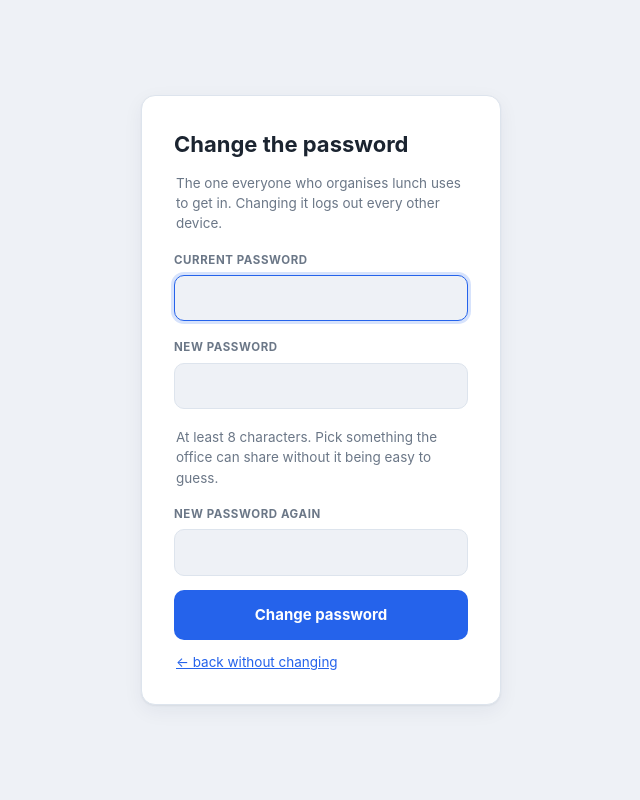
After one commit to milanbukovics/Lunch, a Flask app: template templates/password.html in a window 1280 px wide. The commit adds this page. Shown: the whole page, without its empty margins (319-959 px from the left). Run offline with Flask 3, Linux system fonts and the light colour scheme; the template is opened without the code that fills it, so the values that code supplies are empty.

Commit message:
A drink with a backup, and a password you can change from the site
Restaurants are often out of the one drink somebody wanted. The ordering page
now takes a drink and a second choice, with the rule stated beside the boxes:
the second one if they are out of the first, nothing if they are out of both.

A drink is stored as one more item row, carrying kind and fallback. That is
the choice that keeps everything else untouched: a drink IS a line on the
receipt, and as an item it is priced, counted, grouped and totalled by the
code that already does that for food. Grouping stays keyed on the plain
description so a price typed once still reaches every Coke; the group gains
a list of distinct backups, which the call sheet reads out under the line.
The tap-to-match strip leaves drinks out, since a tapped chip fills the lunch
box. Both outcomes at pickup are handled by existing actions: relabel if they
swapped it, remove the line if they had neither.

The organiser password was an environment variable, which the app cannot
change, so there was no way to change it short of a redeploy -- and the live
one was still very likely the placeholder. It can now be changed from the
organiser page: current, new, new again. Stored as a scrypt hash through
Werkzeug, which Flask already ships, so no new dependency and the password
itself is never written down or shown anywhere. The environment password
keeps working until the first change, then stops.

Changing it logs every other device out. Sessions are signed cookies good for
thirty days, so a change would otherwise leave whichever device it was meant
to shut out fully logged in. A changed-at stamp is stored beside the hash and
carried in each session; a session with a stale stamp is no longer admin.
The device that made the change refreshes its own stamp and stays in.

If it is forgotten, set ADMIN_PASSWORD_RESET on the host: logging in with
that value wipes the stored hash so a new one can be set, and the variable is
then removed. Needs access to the hosting account and nothing else.

The settings table is created by create_all on an existing database, so the
live Postgres needs no migration.

Money math untouched. All six real day files are byte-identical and every
pre-existing total is unchanged.

```diff
--- a/app.py
+++ b/app.py
@@ -78,9 +78,65 @@ def unhandled(err):
 
 
 # --- auth ------------------------------------------------------------------
+# The password can be changed from the site. Once one has been set it lives in
+# the settings store as a scrypt hash, and the environment/local password stops
+# working. Until then, nothing here changes how login behaves.
+
+PASSWORD_HASH_KEY = "admin_password_hash"
+PASSWORD_STAMP_KEY = "password_changed_at"
+MIN_PASSWORD_LENGTH = 8
+
+
+def password_stamp():
+    """When the password last changed, or "" if never. Carried in each session
+    so that changing the password logs every OTHER device out -- a signed
+    cookie would otherwise stay valid for thirty days, including on whichever
+    device the change was meant to shut out."""
+    return store.get_setting(PASSWORD_STAMP_KEY) or ""
+
+
+def password_ok(supplied):
+    """Does this password open the organiser side right now?
+
+    Three doors, tried in order:
+      1. ADMIN_PASSWORD_RESET in the environment -- the recovery path. Set it
+         on the host, log in with that value, and the stored hash is wiped so
+         a new password can be set. Remove the variable afterwards.
+      2. A password set from the site (stored as a hash).
+      3. The environment / local-file password, only while none has been set.
+    """
+    from werkzeug.security import check_password_hash
+    reset = os.environ.get("ADMIN_PASSWORD_RESET") or ""
+    if reset and hmac.compare_digest(supplied, reset):
+        store.set_setting(PASSWORD_HASH_KEY, None)
+        store.set_setting(PASSWORD_STAMP_KEY, _now_stamp())
+        return True
+    stored = store.get_setting(PASSWORD_HASH_KEY)
+    if stored:
+        return check_password_hash(stored, supplied)
+    return hmac.compare_digest(supplied, ADMIN_PASSWORD)
+
+
+def set_password(new):
+    """Store a new password. Never the password itself: a one-way hash, so
+    even someone with the database cannot read it back."""
+    from werkzeug.security import generate_password_hash
+    store.set_setting(PASSWORD_HASH_KEY, generate_password_hash(new))
+    stamp = _now_stamp()
+    store.set_setting(PASSWORD_STAMP_KEY, stamp)
+    return stamp
+
+
+def _now_stamp():
+    from datetime import datetime, timezone
+    return datetime.now(timezone.utc).isoformat(timespec="microseconds")
+
 
 def is_admin():
-    return session.get("admin") is True
+    if session.get("admin") is not True:
+        return False
+    # A session from before the last password change is no longer good.
+    return session.get("pw_stamp", "") == password_stamp()
 
 
 def admin_required(view):
@@ -105,9 +161,10 @@ def login():
         # the only thing that grants access.
         if not name:
             error = "Enter your name"
-        elif hmac.compare_digest(supplied, ADMIN_PASSWORD):
+        elif password_ok(supplied):
             session["admin"] = True
             session["admin_name"] = name
+            session["pw_stamp"] = password_stamp()
             session.permanent = True
             # Claim today straight away, so coworkers ordering first thing see a
             # real name rather than "the organiser". Set-if-empty, so whoever
@@ -127,7 +184,40 @@ def login():
 def logout():
     session.pop("admin", None)
     session.pop("admin_name", None)
+    session.pop("pw_stamp", None)
     return redirect(url_for("index"))
+
+
+@app.route("/password", methods=["GET", "POST"])
+@admin_required
+def password():
+    """Change the organiser password from the site.
+
+    Current -> new -> new again. The current one proves you hold it, which is
+    what stops someone who found a logged-in phone from quietly locking the
+    real organiser out. The password itself is never shown anywhere.
+    """
+    error = done = None
+    if request.method == "POST":
+        current = request.form.get("current", "")
+        new = request.form.get("new", "")
+        again = request.form.get("again", "")
+        if not password_ok(current):
+            error = "That isn't the current password"
+        elif len(new) < MIN_PASSWORD_LENGTH:
+            error = f"Make the new one at least {MIN_PASSWORD_LENGTH} characters"
+        elif new != again:
+            error = "The two new passwords don't match"
+        elif new == current:
+            error = "That's the same as the current one"
+        else:
+            # Every other device is logged out by the new stamp; this one is
+            # given it, so whoever made the change stays in.
+            session["pw_stamp"] = set_password(new)
+            done = "Password changed. Every other device has been logged out."
+    return (render_template("password.html", error=error, done=done,
+                            name=session.get("admin_name", "")),
+            200 if not error else 400)
 
 
 # --- view models -----------------------------------------------------------
@@ -147,6 +237,9 @@ def public_view(day):
         "menu": menu_view(day["place"]),
         "orders": [{"name": o["name"],
                     "items": [i["desc"] for i in o["items"]],
+                    # Same rows with what to get if they're out of a drink.
+                    # Still no price anywhere in here.
+                    "rows": [item_public(i) for i in o["items"]],
                     "method": core.method_of(o),
                     "venmo_user": o.get("venmo_user", "")}
                    for o in day["orders"]],
@@ -178,9 +271,22 @@ def merge_suggestions(day):
     return sorted(out, key=lambda c: -c["total"])
 
 
+def item_public(item):
+    """One item row as the public page sees it: words only, never a price."""
+    row = {"desc": item["desc"], "drink": item.get("kind") == "drink"}
+    if item.get("fallback"):
+        row["fallback"] = item["fallback"]
+    return row
+
+
 def ordered_today(day):
-    """Today's item wordings with counts, commonest first, then alphabetical."""
-    counts = Counter(i["desc"] for o in day["orders"] for i in o["items"])
+    """Today's FOOD wordings with counts, commonest first, then alphabetical.
+
+    Drinks are left out on purpose: tapping a chip fills the lunch box, and
+    "Coke" in the lunch box is wrong.
+    """
+    counts = Counter(i["desc"] for o in day["orders"] for i in o["items"]
+                     if i.get("kind") != "drink")
     return [{"desc": desc, "count": n}
             for desc, n in sorted(counts.items(), key=lambda p: (-p[1], p[0].casefold()))]
 
@@ -216,7 +322,9 @@ def person_view(order, place):
         "name": order["name"],
         "items": [i["desc"] for i in order["items"]],
         "item_rows": [{"desc": i["desc"],
-                       "price": money(i["price_cents"]) if i["price_cents"] is not None else ""}
+                       "price": money(i["price_cents"]) if i["price_cents"] is not None else "",
+                       "drink": i.get("kind") == "drink",
+                       "fallback": i.get("fallback", "")}
                       for i in order["items"]],
         "subtotal": money(subtotal),
         "paid": money(paid) if paid is not None else None,
@@ -251,7 +359,7 @@ def admin_view(day):
         "suggestions": menu_suggestions(day["place"]),
         "people": [person_view(o, day["place"]) for o in day["orders"]],
         "groups": [{"desc": g["desc"], "count": g["count"], "names": g["names"],
-                    "mixed": g["mixed"],
+                    "mixed": g["mixed"], "drink": g["drink"], "fallbacks": g["fallbacks"],
                     "price": money(g["price_cents"]) if g["price_cents"] is not None else ""}
                    for g in groups],
         # Lines that look like one dish written several ways, for the merge
@@ -568,6 +676,10 @@ def api_public_order():
     desc = (body.get("item") or "").strip()
     method = body.get("method") or "cash"
     venmo_user = (body.get("venmo_user") or "").strip()
+    # A drink is optional, and can name what to get if they're out of it. A
+    # fallback with no drink means nothing and is dropped.
+    drink = (body.get("drink") or "").strip()
+    fallback = (body.get("drink_fallback") or "").strip() if drink else ""
 
     if not name:
         return jsonify({"error": "Enter your name"}), 400
@@ -620,11 +732,23 @@ def api_public_order():
             day["orders"].append(order)
         order["items"].append({"desc": desc,
                                "price_cents": _price_from(menus, day["place"], desc)})
+        # The drink is one more item row, added in this same locked write. As
+        # an item it is priced, counted and totalled exactly like food, which
+        # is right: it is a line on the receipt. No same-wording question for
+        # it -- drinks are short, and "Coke" vs "Coke Zero" already stay apart.
+        if drink:
+            row = {"desc": drink, "price_cents": _price_from(menus, day["place"], drink),
+                   "kind": "drink"}
+            if fallback:
+                row["fallback"] = fallback
+            order["items"].append(row)
         order["method"] = method
         if method == "venmo" and venmo_user:
             order["venmo_user"] = venmo_user
 
     store.learn_item(place, desc, None)
+    if drink:
+        store.learn_item(place, drink, None)
     return jsonify(public_view(store.load_day(day_date)))
 
 
--- a/static/style.css
+++ b/static/style.css
@@ -542,6 +542,18 @@ body.noScroll { overflow: hidden; }
 .alsoChip i { font-style: normal; font-weight: 700; color: var(--muted); }
 .alsoChip:hover i { color: var(--accent); }
 
+/* Drink and its backup, side by side where there's room. The hint spans both
+   so the rule -- second choice if they're out, nothing if they're out of both
+   -- is read once, not per box. */
+.drinkPair { display: flex; flex-wrap: wrap; gap: 12px 16px; margin-bottom: 15px; }
+.drinkPair .f { flex: 1 1 200px; margin-bottom: 0; }
+.drinkPair .f > span small { font-weight: 500; text-transform: none; letter-spacing: 0;
+                             margin-left: 4px; }
+.drinkNote { width: 100%; margin: -4px 0 0; }
+
+/* The backups under a drink line on the call sheet. */
+.callList .fallbacks { display: block; margin-top: 3px; color: var(--muted); font-size: 12.5px; }
+
 /* Your own order. This used to be a muted 11.5px section label over rows that
    looked identical to the everyone-else list, so nothing said it was yours.
    An accent edge and the person's own name in full-size text do. */
@@ -601,6 +613,7 @@ body.noScroll { overflow: hidden; }
 .loginBox h1 { margin: 0 0 4px; font-size: 22px; }
 .loginBox .f { margin: 18px 0 14px; }
 .loginErr { color: var(--red); font-weight: 650; font-size: 13.5px; margin: 0 0 12px; }
+.loginOk  { color: var(--green); font-weight: 650; margin: 18px 0 6px; }
 .loginBox a { color: var(--accent); }
 
 /* --- history tables ----------------------------------------------------- */
--- a/templates/admin.html
+++ b/templates/admin.html
@@ -25,6 +25,7 @@
 
   <button id="lockBtn" class="ghost" title="Stop people adding orders">Close orders</button>
   <a class="ghost linkGhost" href="/history">History</a>
+  <a class="ghost linkGhost" href="/password" title="Change the organiser password">Password</a>
   <form method="post" action="/logout" class="quit"><button class="ghost" type="submit">Log out</button></form>
 </header>
 
--- /dev/null
+++ b/templates/password.html
@@ -0,0 +1,43 @@
+<!doctype html>
+<html lang="en">
+<head>
+<meta charset="utf-8">
+<meta name="viewport" content="width=device-width, initial-scale=1">
+<title>Wasa Lunch — Password</title>
+<link rel="stylesheet" href="{{ url_for('static', filename='style.css') }}">
+</head>
+<body class="loginPage">
+<main class="loginBox">
+  <h1>Change the password</h1>
+  <p class="hint">The one everyone who organises lunch uses to get in.
+    Changing it logs out every other device.</p>
+  {% if done %}
+    <p class="loginOk">{{ done }}</p>
+    <p class="hint"><a href="{{ url_for('admin') }}">← back to the organiser page</a></p>
+  {% else %}
+  <form method="post" autocomplete="off">
+    <div class="f">
+      <span>Current password</span>
+      <input type="password" name="current" autocomplete="current-password"
+             autofocus required>
+    </div>
+    <div class="f">
+      <span>New password</span>
+      <input type="password" name="new" autocomplete="new-password"
+             minlength="8" required>
+      <p class="hint">At least 8 characters. Pick something the office can share
+        without it being easy to guess.</p>
+    </div>
+    <div class="f">
+      <span>New password again</span>
+      <input type="password" name="again" autocomplete="new-password"
+             minlength="8" required>
+    </div>
+    {% if error %}<p class="loginErr">{{ error }}</p>{% endif %}
+    <button class="primary wide" type="submit">Change password</button>
+  </form>
+  <p class="hint"><a href="{{ url_for('admin') }}">← back without changing</a></p>
+  {% endif %}
+</main>
+</body>
+</html>
```
Also changed, not shown: lunchcore.py (+15 -1 lines), static/admin.js (+27 -4 lines), static/order.js (+17 -5 lines), store.py (+62 -5 lines), templates/order.html (+11 -0 lines), tests.py (+151 -4 lines).
